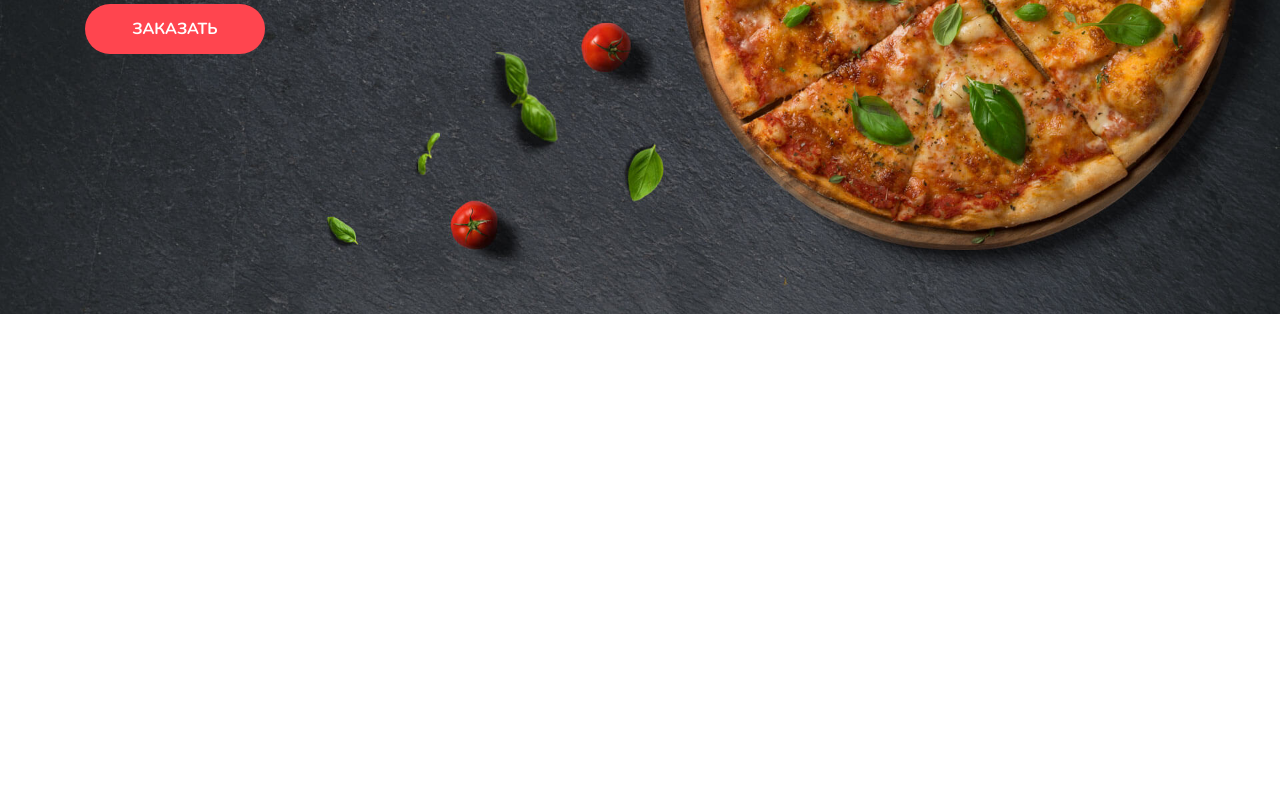
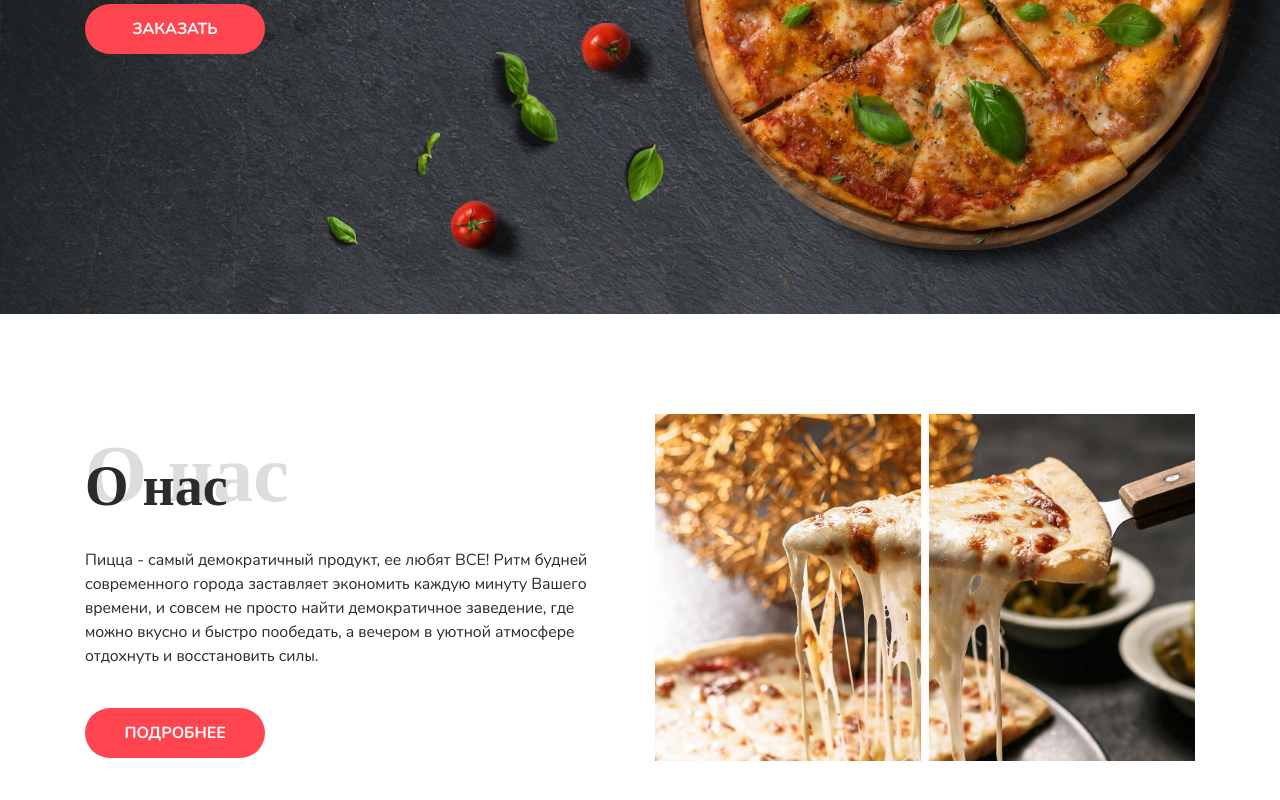
Before and after one commit to BekuhAN/layoutPizzaSecillia, a website: page src/index.html in a window 1280 px wide. Shown: the part 486-1286 px from the top of the page. Before the commit the page ends 800 px from the top, so only its background shows below. Drawn offline with Linux system fonts and the light colour scheme; a web font is replaced by a local one.

Commit message:
v0.2
section about us done

```diff
--- a/src/index.html
+++ b/src/index.html
@@ -32,7 +32,18 @@
 	</div>
 </header>
 <main>
-<section id="about"></section>
+<section id="about">
+	<div class="container">
+		<div class="row">
+			<div class="col-6 about-description">
+				<div title="О нас" class="section-title">О нас</div>
+				<div class="text">Пицца - самый демократичный продукт, ее любят ВСЕ!  Ритм будней современного города заставляет экономить каждую минуту Вашего времени, и совсем не просто найти демократичное заведение, где можно  вкусно и быстро пообедать, а вечером в уютной атмосфере отдохнуть и восстановить силы.</div>
+				<a href="about.html" class="btn">Подробнее</a>
+			</div>
+			<div class="col-6 about-img"><img src="img/section-img-1.jpg"></div>
+		</div>
+	</div>
+</section>
 <section id="events"></section>
 <section id="delivery"></section>
 <section id="menu"></section>
--- a/src/sass/main.sass
+++ b/src/sass/main.sass
@@ -79,6 +79,29 @@ header
 	&:hover
 		transform: scale(1.05)
 		color:	#ffffff
+
+section
+	padding: 100px 0px
+	.section-title
+		font-size: 56px
+		font-weight: bold
+		font-family: $sub-font
+		margin: 30px 0px 20px
+ 		position: relative
+		z-index: 2
+		&::before
+			content: attr(title)
+			display: block
+			font-size: 80px
+			color: #dddddd
+			position: absolute
+			top: 0
+			z-index: -1
+	.about-description .btn
+		margin-top: 40px
+	.about-img
+		img
+			width: 100%
 /*==========  user style  ==========*/
 
 
```
Also changed, not shown: О нас.txt (added, +15 -0 lines), src/css/style.css, src/css/style.min.css.
